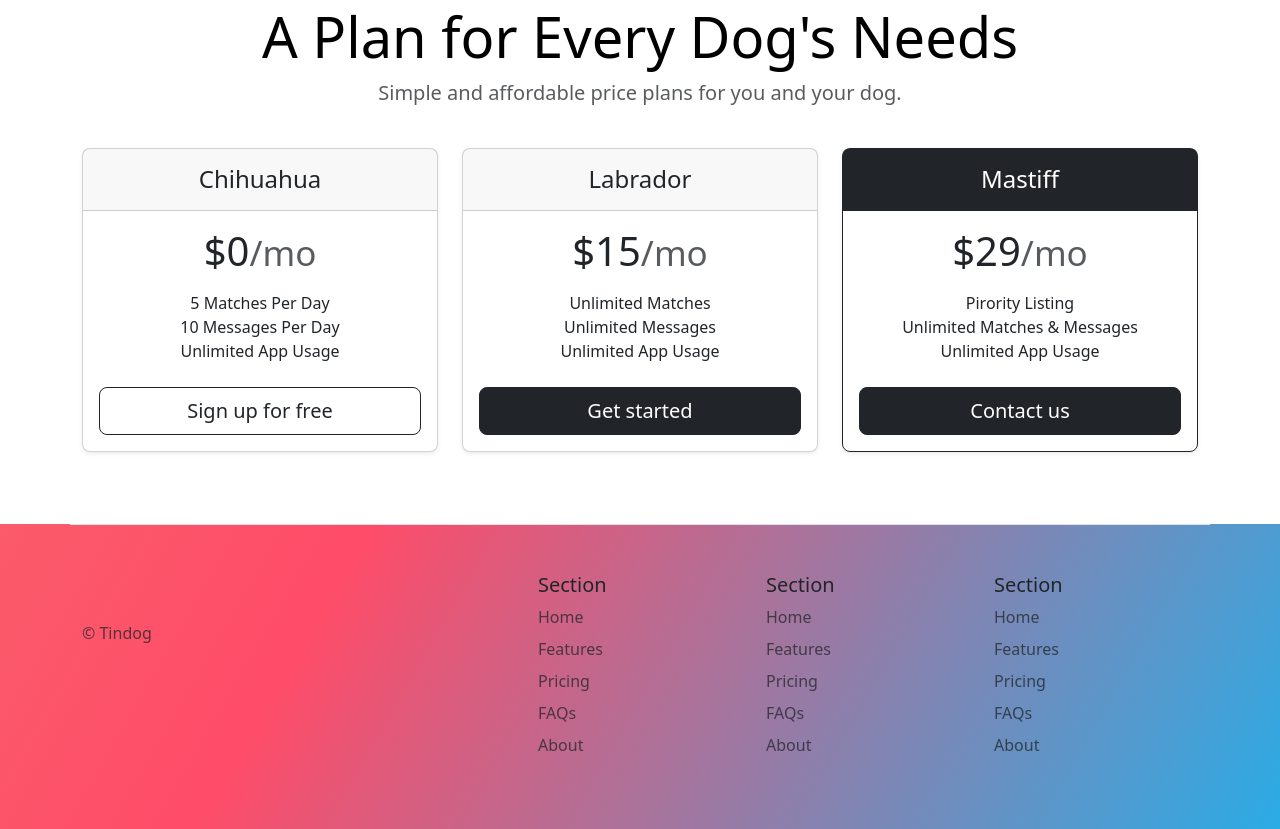
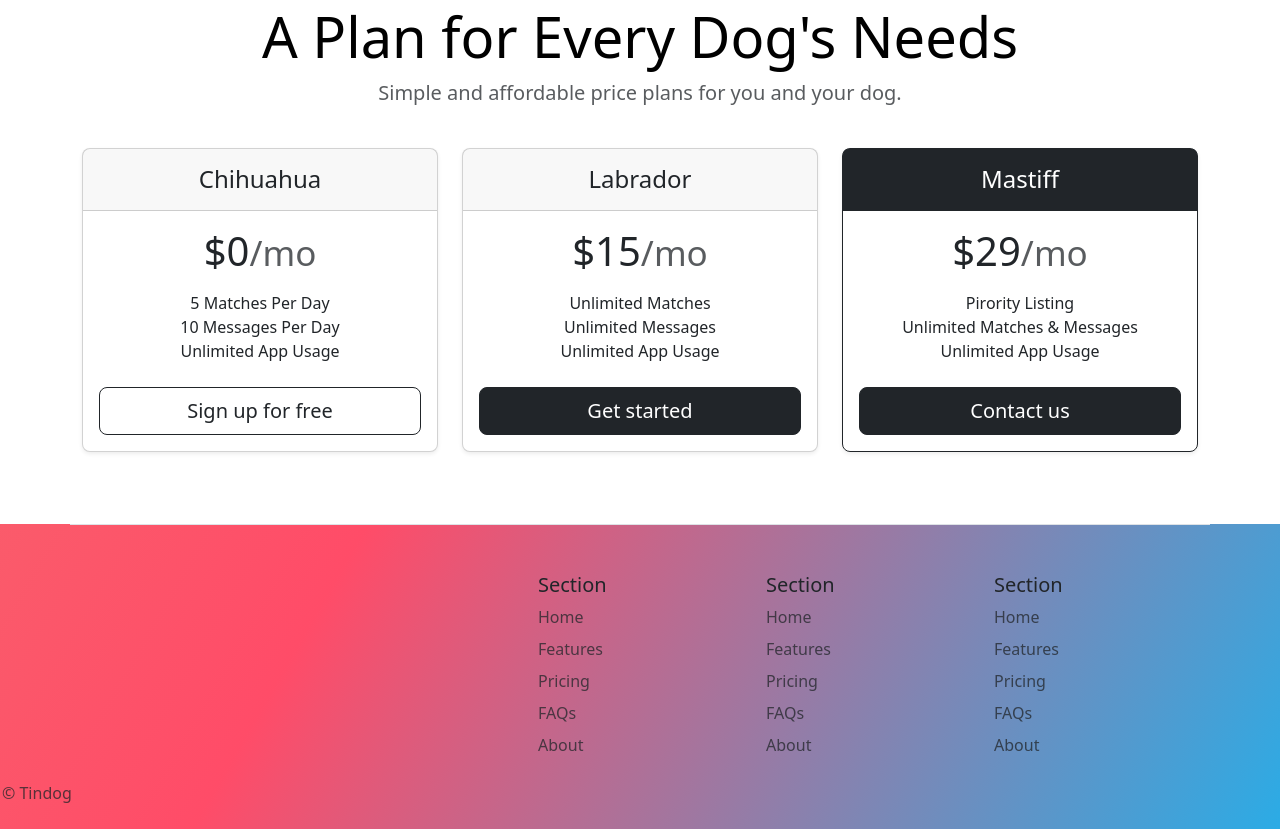
Before and after one commit to ScarWxlf/tindog, a plain HTML site: page index.html in a window 1280 px wide. Shown: the part 1721-2550 px from the top of the page. Drawn offline with nearby package versions, Linux system fonts and the light colour scheme.

Commit message:
Update index.html

```diff
--- a/index.html
+++ b/index.html
@@ -175,7 +175,7 @@
           <a href="/" class="d-flex align-items-center mb-3 link-body-emphasis text-decoration-none">
             <svg class="bi me-2" width="40" height="32"><use xlink:href="#bootstrap"></use></svg>
           </a>
-          <p class="text-body-secondary mb-5">© Tindog</p>
+          <p class="text-body-secondary logomt">© Tindog</p>
         </div>
 
         <div class="col mb-3">
```
